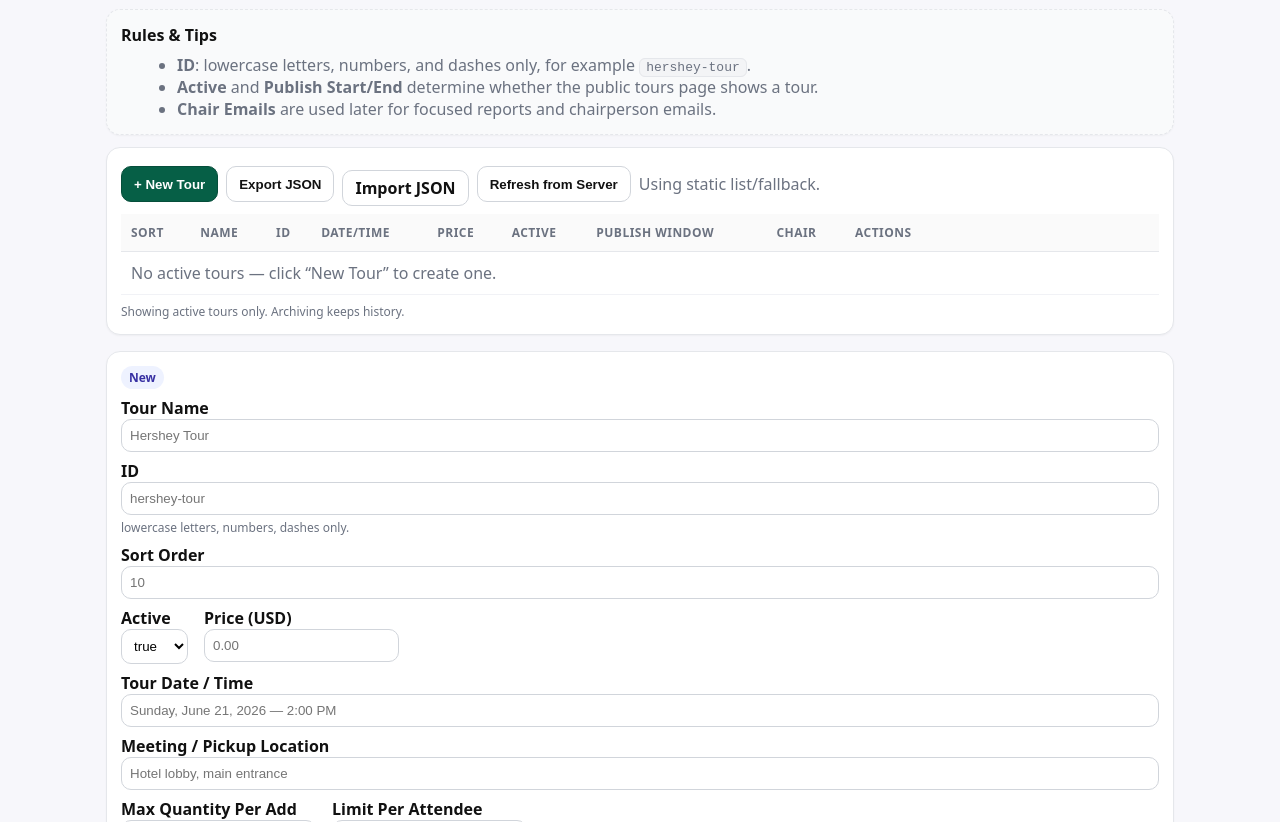
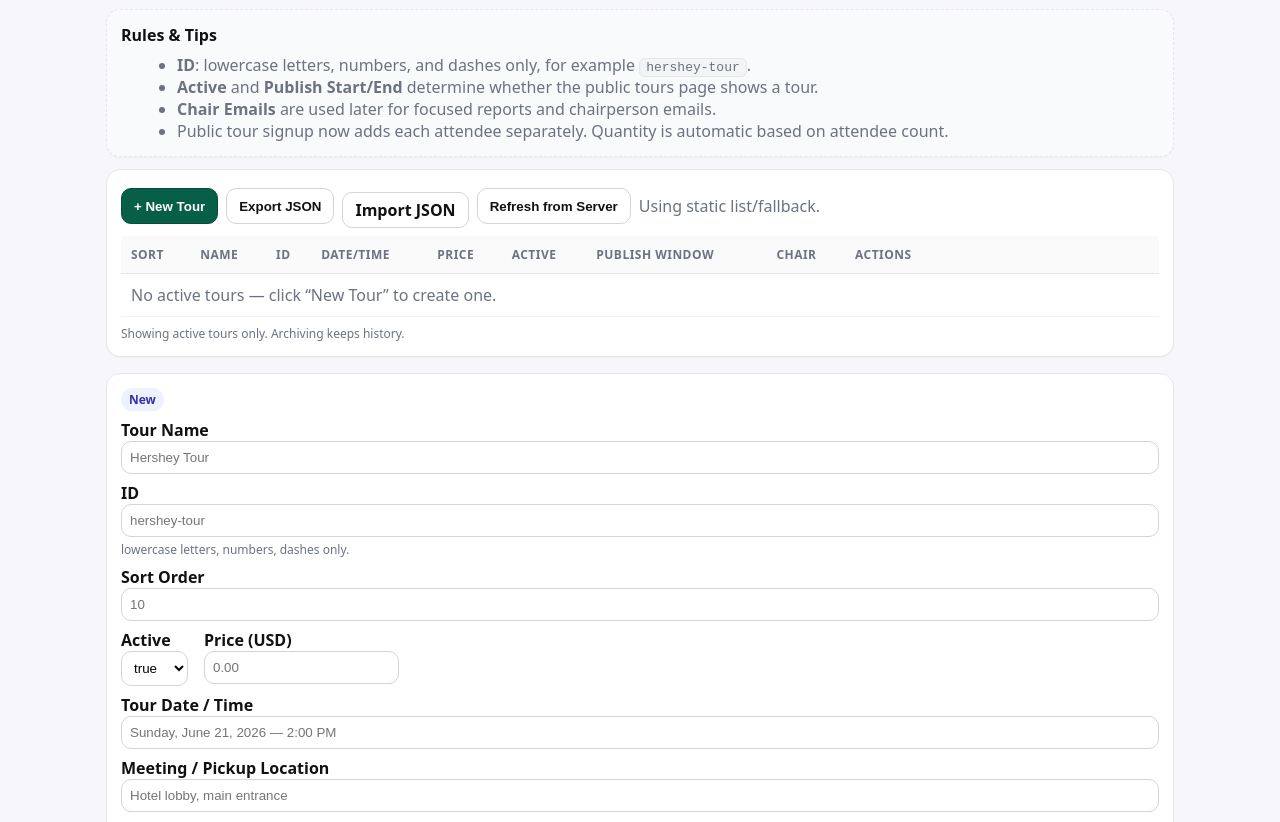
Before and after one commit to kfors-sketch/Supreme-Amaranth-2027, a website: page admin/tours.html in a window 1280 px wide. Shown: the part 130-952 px from the top of the page. Drawn offline with Linux system fonts and the light colour scheme; no server answers.

Commit message:
Add files via upload

```diff
--- a/admin/tours.html
+++ b/admin/tours.html
@@ -23,6 +23,7 @@
       <li><b>ID</b>: lowercase letters, numbers, and dashes only, for example <code>hershey-tour</code>.</li>
       <li><b>Active</b> and <b>Publish Start/End</b> determine whether the public tours page shows a tour.</li>
       <li><b>Chair Emails</b> are used later for focused reports and chairperson emails.</li>
+      <li>Public tour signup now adds each attendee separately. Quantity is automatic based on attendee count.</li>
     </ul>
   </section>
   <div class="row">
@@ -38,7 +39,7 @@
       <div class="row"><div><label for="f_active">Active</label><select id="f_active"><option value="true">true</option><option value="false">false</option></select></div><div><label for="f_price">Price (USD)</label><input id="f_price" type="number" step="0.01" min="0" placeholder="0.00"></div></div>
       <label for="f_datetime">Tour Date / Time</label><input id="f_datetime" type="text" placeholder="Sunday, June 21, 2026 — 2:00 PM">
       <label for="f_location">Meeting / Pickup Location</label><input id="f_location" type="text" placeholder="Hotel lobby, main entrance">
-      <div class="row"><div><label for="f_maxqty">Max Quantity Per Add</label><input id="f_maxqty" type="number" step="1" min="1" placeholder="1"></div><div><label for="f_limit">Limit Per Attendee</label><input id="f_limit" type="number" step="1" min="0" placeholder="1"></div></div>
+      <div class="row"><div><label for="f_maxqty">Legacy Max Qty</label><input id="f_maxqty" type="number" step="1" min="1" placeholder="1"><div class="hint">Public tours ignore quantity; each attendee is one registration.</div></div><div><label for="f_limit">Limit Per Attendee</label><input id="f_limit" type="number" step="1" min="0" placeholder="1"></div></div>
       <label for="f_chair_name">Chairperson Name</label><input id="f_chair_name" type="text" placeholder="Jane Smith">
       <label for="f_chair_emails">Chair Emails (comma-separated)</label><input id="f_chair_emails" type="text" placeholder="chair@example.com, cochair@example.com">
       <label for="f_report_freq">Report Frequency</label><select id="f_report_freq"><option value="monthly">Monthly (default)</option><option value="biweekly">Twice per month</option><option value="weekly">Weekly</option><option value="daily">Daily</option><option value="none">Do not auto-send</option></select>
```
